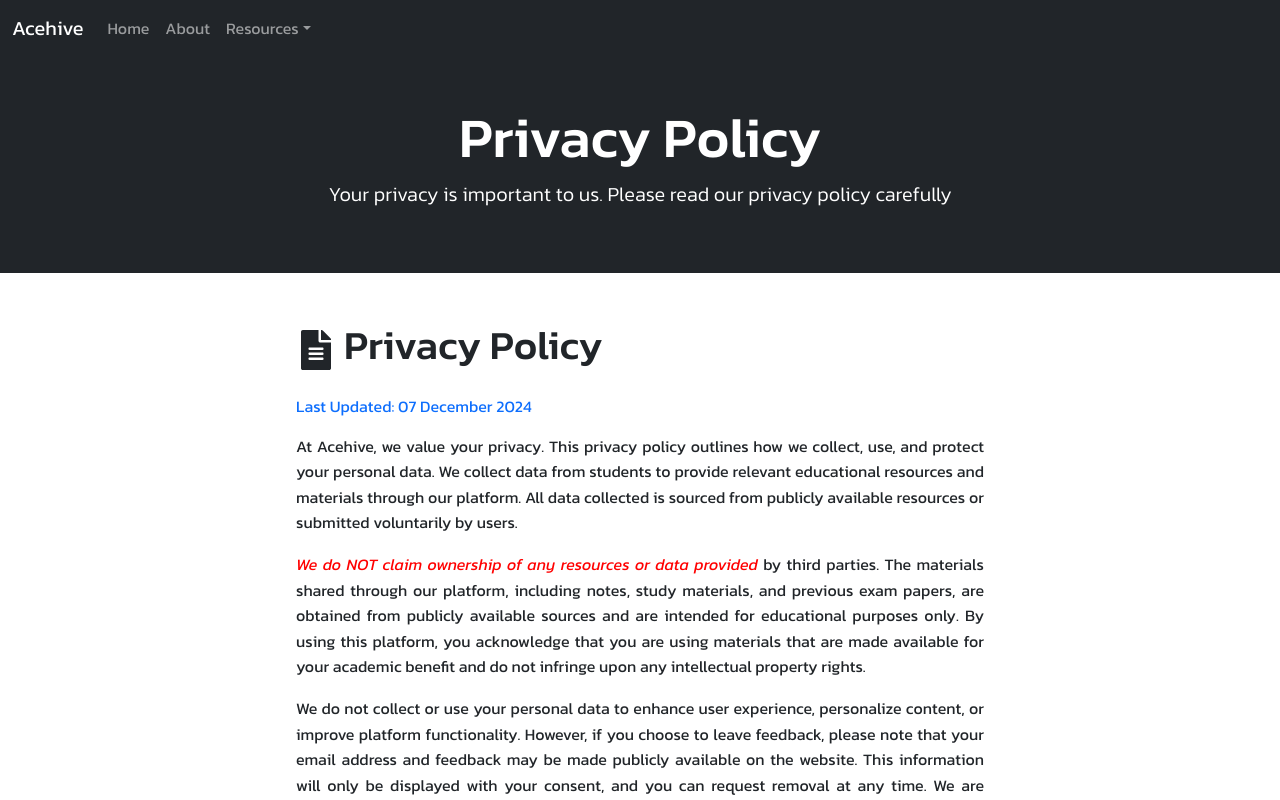
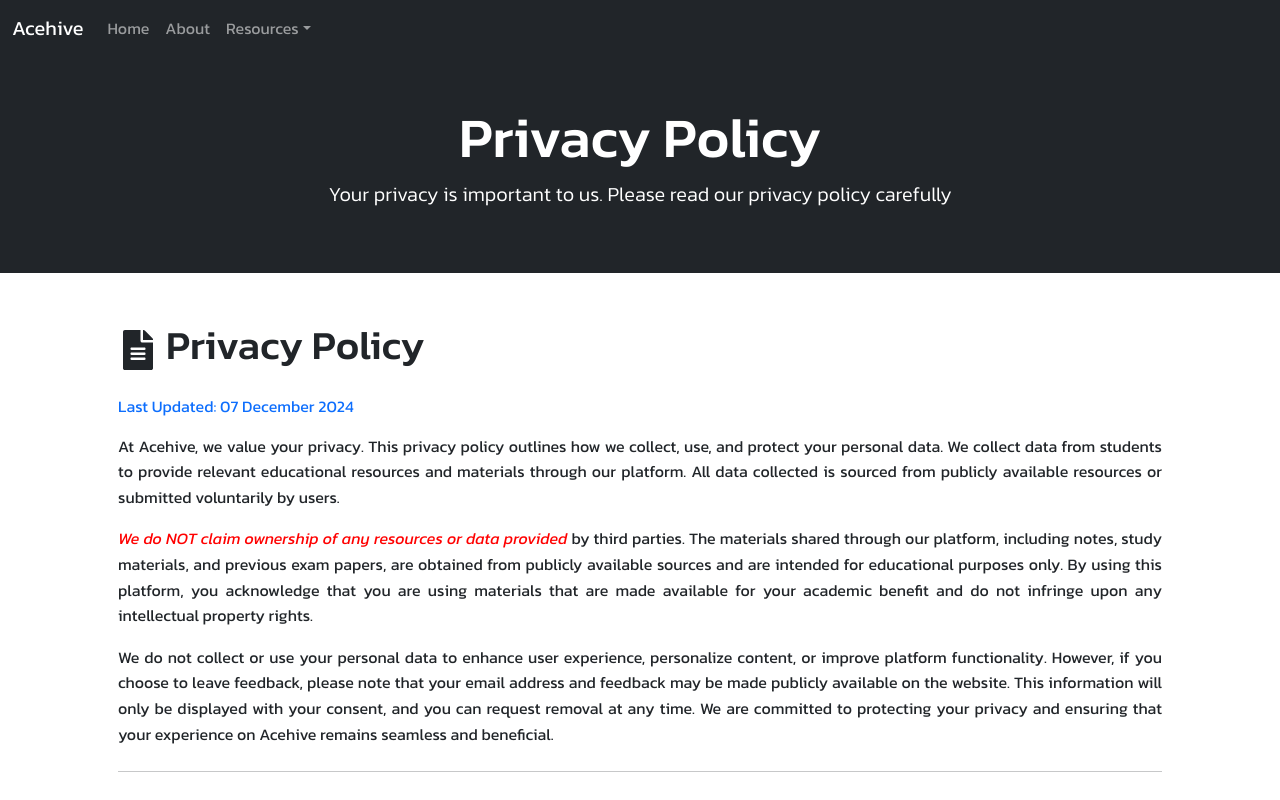
Before and after one commit to kavinmahendran09/acehive, a React (Vite) app: page /PrivacyPolicy in a window 1280 px wide. Shown: the top 800 px of the page. Built offline with nearby package versions, Linux system fonts and the light colour scheme.

Commit message:
fix : privacy policy alingment

```diff
--- a/src/assets/PrivacyPolicy.tsx
+++ b/src/assets/PrivacyPolicy.tsx
@@ -17,9 +17,9 @@
       </header>
 
       {/* Main Content */}
-      <div className="container my-5 px-5"> {/* Padding applied to the entire section */}
-        <div className="row justify-content-center">
-          <div className="col-md-8">
+      <div className="container my-5 px-5">
+        <div className="row">
+          <div className="col-md-12">
             <h2 className="mb-4" style={{ fontSize: '2.5rem' }}>
               <FaFileAlt className="me-2" style={{ fontSize: '2.5rem' }} />
               Privacy Policy
```
